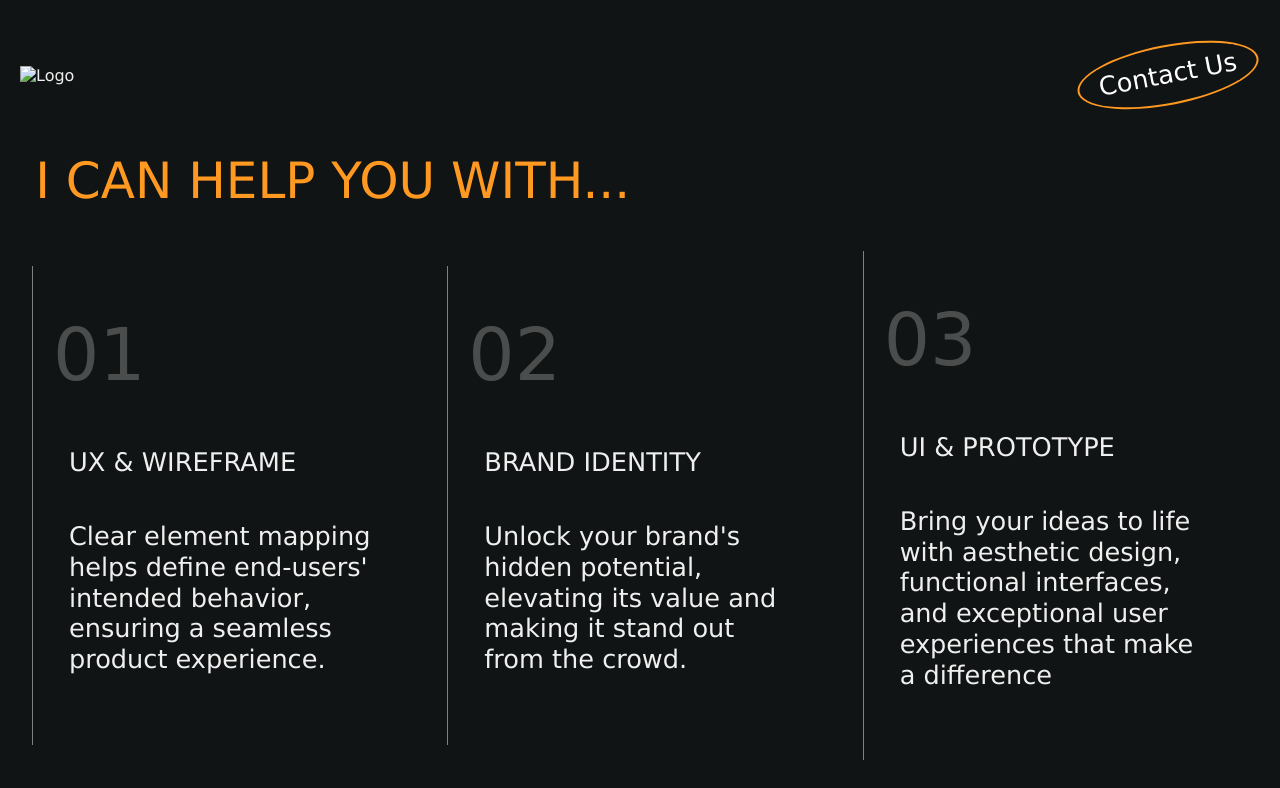
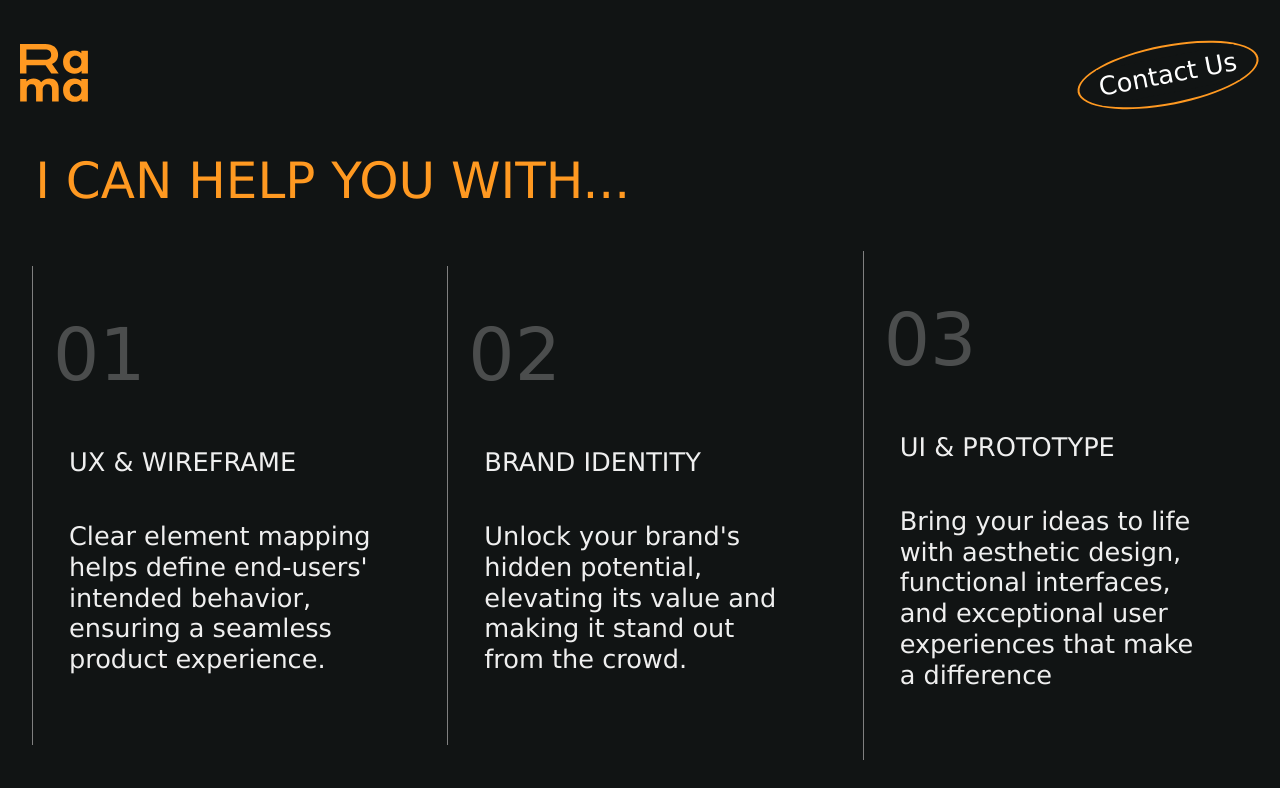
Before and after one commit to addwebcontent/privateweb, a plain HTML site: page index.html in a window 1280 px wide. Shown: the top 788 px of the page. Drawn offline with Linux system fonts and the light colour scheme; the site is published under a folder, as on GitHub Pages, so addresses that start at the root find nothing.

Commit message:
fixed image path

```diff
--- a/index.html
+++ b/index.html
@@ -10,7 +10,7 @@
 <body>
     <header>
         <div class="logo">
-          <img id="brand" src="/images/rt.svg" alt="Logo">
+          <img id="brand" src="./images/rt.svg" alt="Logo">
         </div>
         <!-- <nav>
           <ul>
```
